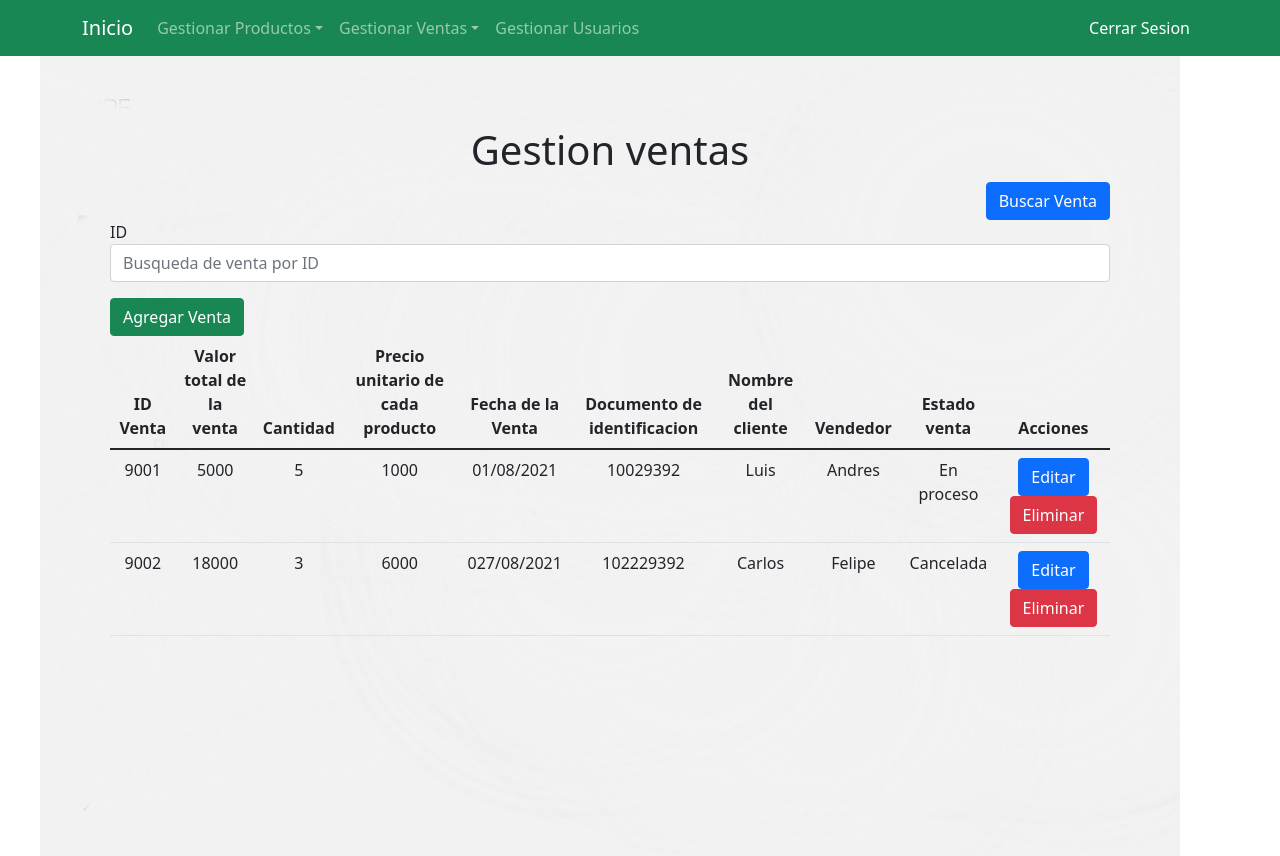
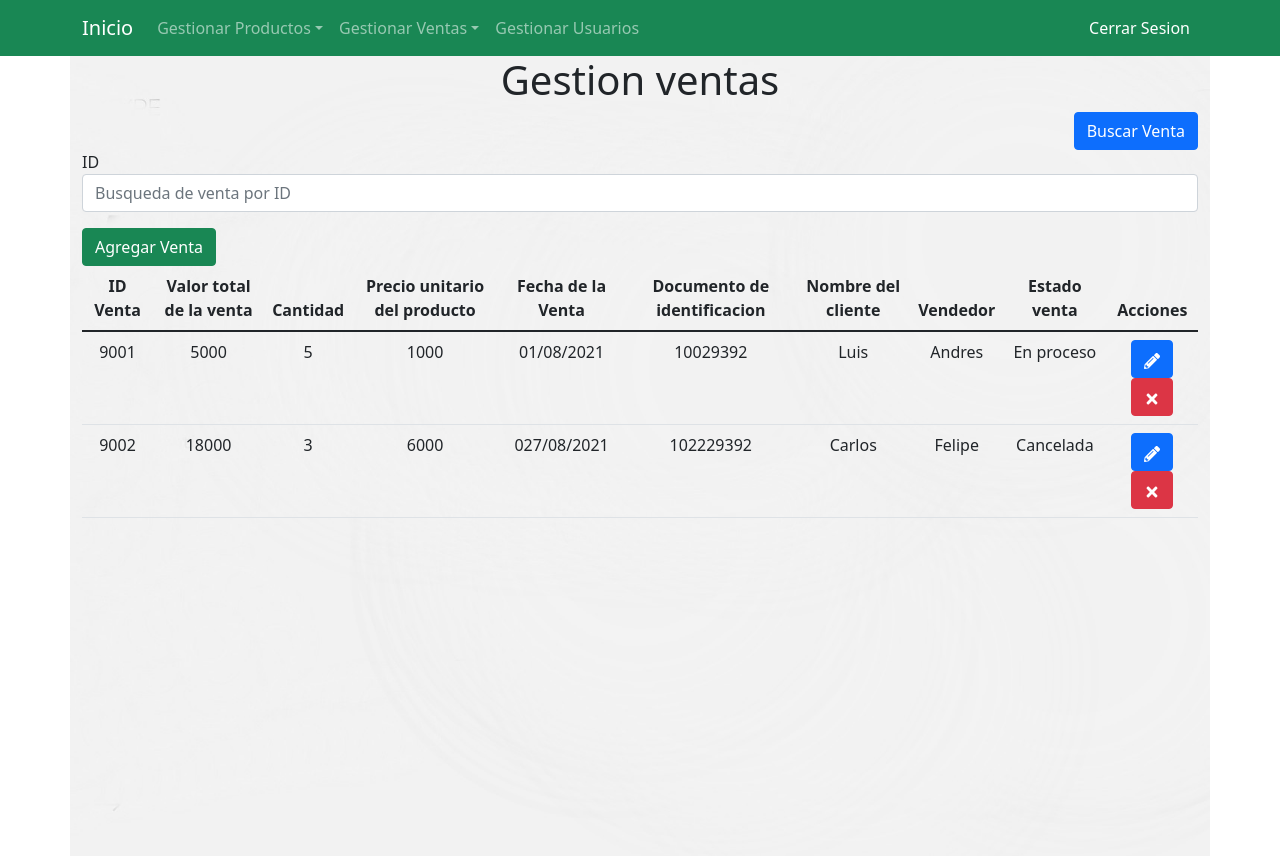
Before and after one commit to crosero0421/winningteam, a React (Create React App) app: page /GestionarVenta/2.2 in a window 1280 px wide. Built offline with nearby package versions, Linux system fonts and the light colour scheme.

Commit message:
modificacion iconos de editar y eliminar

```diff
--- a/package.json
+++ b/package.json
@@ -14,6 +14,7 @@
     "react": "^17.0.2",
     "react-bootstrap": "^2.0.0-rc.0",
     "react-dom": "^17.0.2",
+    "react-icons": "^4.3.1",
     "react-router-dom": "^5.3.0",
     "react-scripts": "4.0.3",
     "reactstrap": "^8.10.0",
--- a/src/App.js
+++ b/src/App.js
@@ -7,6 +7,7 @@ import Header from "./shared/Header";
 import GestionarProducto from "./gestion producto/pages/GestionarProducto";
 import GestionarUsuario from "./gestion usuarios/pages/GestionarUsuario";
 import GestionarVenta from "./gestion venta/pages/GestionarVenta";
+
 
 import {
   BrowserRouter as Router,
--- a/src/gestion producto/pages/GestionarProducto.js
+++ b/src/gestion producto/pages/GestionarProducto.js
@@ -5,6 +5,8 @@ import { Table, Button, Container, Modal, ModalHeader, ModalBody, FormGroup, Mod
 import DropdownButton from 'react-bootstrap/DropdownButton'
 import Dropdown from 'react-bootstrap/Dropdown'
 import Form from 'react-bootstrap/Form'
+import { FaPencilAlt, FaTimes } from 'react-icons/fa';
+
 const data = [
 
     {IdProducto: 1, Descripcion: "Es recomendado", ValorUnitario: 4000, Estado: "No disponible" },
@@ -68,7 +70,7 @@ insertar= ()=>{
     return (
 
         <div>
-            <Container className="Container">
+            <Container className="body">
             <h1 className="text-center">Gestion productos</h1>
             <form>
                 <p>
@@ -98,8 +100,8 @@ insertar= ()=>{
                             <td className="text-center">{elemento.Descripcion}</td>
                             <td className="text-center">{elemento.ValorUnitario}</td>
                             <td className="text-center">{elemento.Estado}</td>
-                            <td className="text-center"><Button color="primary">Editar</Button>{" "}
-                            <Button color="danger">Eliminar</Button></td>
+                            <td className="text-center" ><Button className="text-center" color="primary"><FaPencilAlt /> </Button>
+                            <Button color="danger"><FaTimes /> </Button></td>
                         </tr>
                     ))}
                 </tbody>
--- a/src/gestion usuarios/pages/GestionarUsuario.js
+++ b/src/gestion usuarios/pages/GestionarUsuario.js
@@ -2,6 +2,9 @@ import React from 'react';
 import Table from 'react-bootstrap/Table';
 import './GestionarUsuario.css';
 import { Container,Button,FormGroup } from 'react-bootstrap';
+import { FaPencilAlt, FaTimes } from 'react-icons/fa';
+import Form from 'react-bootstrap/Form'
+import 'bootstrap/dist/css/bootstrap.min.css';
 
 
 const data = [
@@ -104,8 +107,8 @@ class GestionarUsuario extends React.Component{
                             <td className="text-center">{elemento.Fecha}</td>
                             <td className="text-center">{elemento.Estado}</td>
                             <td className="text-center">{elemento.Rol}</td>
-                            <td className="text-center"><Button variant="primary">Editar</Button>{" "}
-                            <Button className="text-center" variant="danger">Eliminar</Button></td>
+                            <td className="text-center" ><Button className="text-center" color="primary"><FaPencilAlt /> </Button>
+                            <Button className="btn btn-danger "color="danger"><FaTimes/></Button></td>
                         </tr>
                     ))}
               </tbody>
--- a/src/gestion venta/pages/GestionarVenta.js
+++ b/src/gestion venta/pages/GestionarVenta.js
@@ -5,6 +5,8 @@ import { Table, Button, Container, Modal, ModalHeader, ModalBody, FormGroup, Mod
 import DropdownButton from 'react-bootstrap/DropdownButton'
 import Dropdown from 'react-bootstrap/Dropdown'
 import Form from 'react-bootstrap/Form'
+import { FaPencilAlt, FaTimes } from 'react-icons/fa';
+
 const data = [
 
   {IdVenta:'9001', ValorTotalVenta: '5000', Cantidad:'5', PrecioUnitarioCadaProducto:'1000', FechaVenta:'01/08/2021', DocumentoIdentificacion:'10029392', NombreCliente:' Luis', Vendedor:'Andres', EstadoVenta:'En proceso'},
@@ -66,14 +68,16 @@ insertar= ()=>{
     return (
 
         <div>
-            <Container className="Container">
+            <Container className="body">
             <h1 className="text-center">Gestion ventas</h1>
+
             <form>
                 <p>
                 <div className="d-grid gap-2 d-md-flex justify-content-md-end">
                 <Button className ="" color="primary" >Buscar Venta</Button>
                  </div>
                 <div>
+
                 <label>ID</label>
                 </div>
                   <Form.Control type="text" placeholder="Busqueda de venta por ID" />
@@ -86,7 +90,7 @@ insertar= ()=>{
                 <thead><tr><th className="text-center">ID Venta</th>
                 <th className="text-center">Valor total de la venta</th>
                 <th className="text-center">Cantidad</th>
-                <th className="text-center">Precio unitario de cada producto</th>
+                <th className="text-center">Precio unitario del producto</th>
                 <th className="text-center">Fecha de la Venta</th>
                 <th className="text-center">Documento de identificacion</th>
                 <th className="text-center">Nombre del cliente</th>
@@ -107,8 +111,8 @@ insertar= ()=>{
                             <td className="text-center">{elemento.Vendedor}</td>
                             <td className="text-center">{elemento.EstadoVenta}</td>
 
-                            <td className="text-center" ><Button className="text-center" color="primary">Editar</Button>
-                            <Button color="danger">Eliminar</Button></td>
+                            <td className="text-center" ><Button className="text-center" color="primary"><FaPencilAlt /> </Button>
+                            <Button color="danger"><FaTimes/></Button></td>
                         </tr>
                     ))}
                 </tbody>
@@ -144,7 +148,7 @@ insertar= ()=>{
 
                     <FormGroup>
                         <div>
-                        <label>Precio unitario de cada producto:</label>
+                        <label>Precio unitario del producto:</label>
                         </div>
                         <input className="Form-control" name="PrecioUnitarioCadaProducto" type="text" onChange={this.handleChange} />
                     </FormGroup>
```
Also changed, not shown: 1 other file (tests, documents, lock files or other folders).
